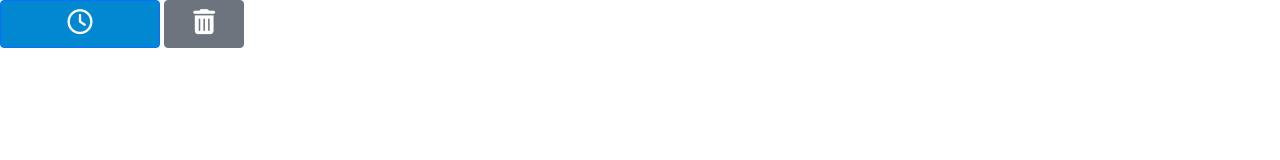
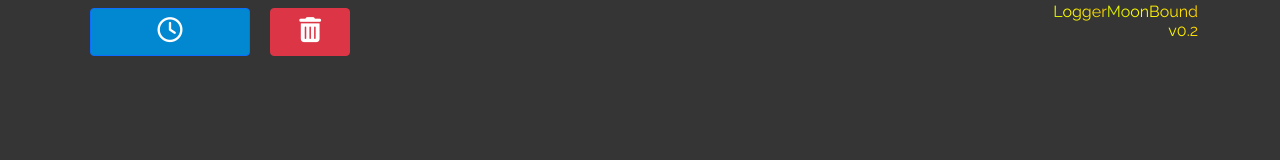
Before and after one commit to ysuran92/mblogger-html, a plain HTML site: page index.html in a window 1280 px wide. Drawn offline with nearby package versions, Linux system fonts and the light colour scheme.

Commit message:
logo, dark mode, neater

```diff
--- a/index.html
+++ b/index.html
@@ -10,10 +10,18 @@
 </head>
 <body>
 
-<div id="buttonArea">
-    <button class="btn btn-primary" type="button" id="logTimeButton"><i class="far fa-clock"></i>
-    </button>
-    <button class="btn btn-secondary" type="button" id="clear"><i class="fas fa-trash-alt"></i></button>
+<div class="container">
+    <div class="row">
+        <div class="col-10" id="buttonArea">
+            <button class="btn btn-primary" type="button" id="logTimeButton"><i class="far fa-clock"></i></button>
+            <button class="btn btn-danger" type="button" id="clear"><i class="fas fa-trash-alt"></i></button>
+        </div>
+        <div class="col-2" id="moonboundArea">
+            <p class="moonboundParagraph" id="mbP">MoonBound</p>
+            <p class="moonboundParagraph" id="mbP2">Logger</p>
+            <p class="moonboundParagraph" id="mbP3">v0.2</p>
+        </div>
+    </div>
 </div>
 
 <div id="logArea"></div>
--- a/script.js
+++ b/script.js
@@ -1,13 +1,14 @@
 var saved = localStorage.getItem('savedTime');
 var logTime = document.querySelector("#logTimeButton");
 var logArea = document.querySelector("#logArea");
-var clear = document.querySelector("#clear")
+var clear = document.querySelector("#clear");
+var moonbound = document.querySelector("#moonboundArea");
 
 if (saved) {
     logArea.innerHTML += saved;
-}
+};
 
-logTime.addEventListener("click", function() {;
+logTime.addEventListener("click", function() {
     logArea.innerHTML += Date() + '<br>';
     localStorage.setItem('savedTime', logArea.innerHTML);
 });
@@ -15,3 +16,7 @@ logTime.addEventListener("click", function() {;
 clear.addEventListener("click", function() {
     logArea.innerHTML = "";
 });
+
+moonbound.addEventListener("click", function() {
+    document.body.classList.toggle("light-mode");
+});
--- a/styles.css
+++ b/styles.css
@@ -1,20 +1,61 @@
 body {
     font-family: 'Raleway', sans-serif;
+    color: white;
+    background-color: rgb(53, 53, 53);
+
+}
+
+.light-mode {
+    background-color: white;
+    color: black;
+}
+
+button {
+    position: relative;
+    margin: 0.5rem;
+}
+
+.moonboundParagraph {
+    float: right;
+    position: relative;
+    background-image: repeating-linear-gradient(45deg, violet, indigo, blue, green, yellow, orange, red, violet);
+    background-size: 800% 800%;
+    -webkit-background-clip: text;
+    -webkit-text-fill-color: transparent;
+    animation: rainbow 8s ease infinite;
+    padding: 0;
+    margin-bottom: -5px;
+}
+
+@keyframes rainbow {
+    0% {
+        background-position: 0% 50%;
+    }
+
+    50% {
+        background-position: 100% 25%;
+    }
+
+    100% {
+        background-position: 0% 50%;
+    }
 }
 
 #clear {
-    position: relative;
     width: 5rem;
     height: 3rem;
 }
 
 #logTimeButton {
-    position: relative;
     width: 10rem;
     height: 3rem;
     background-color: #0288d1;
     font-family: 'Raleway', sans-serif;
     font-size: 20px;
+}
+
+#logArea {
+    padding: 0.5rem;
 }
 
 .fas,
```
